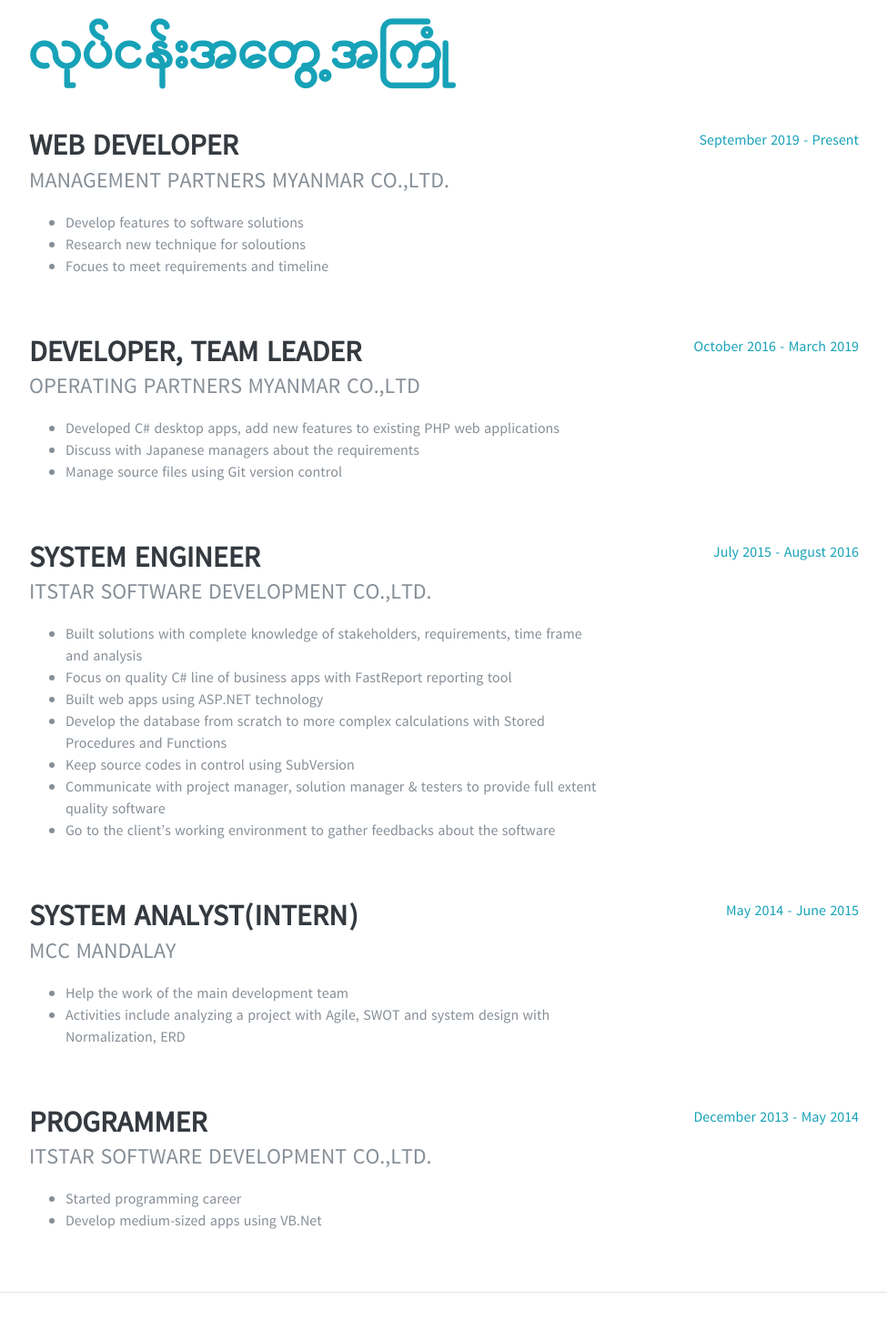
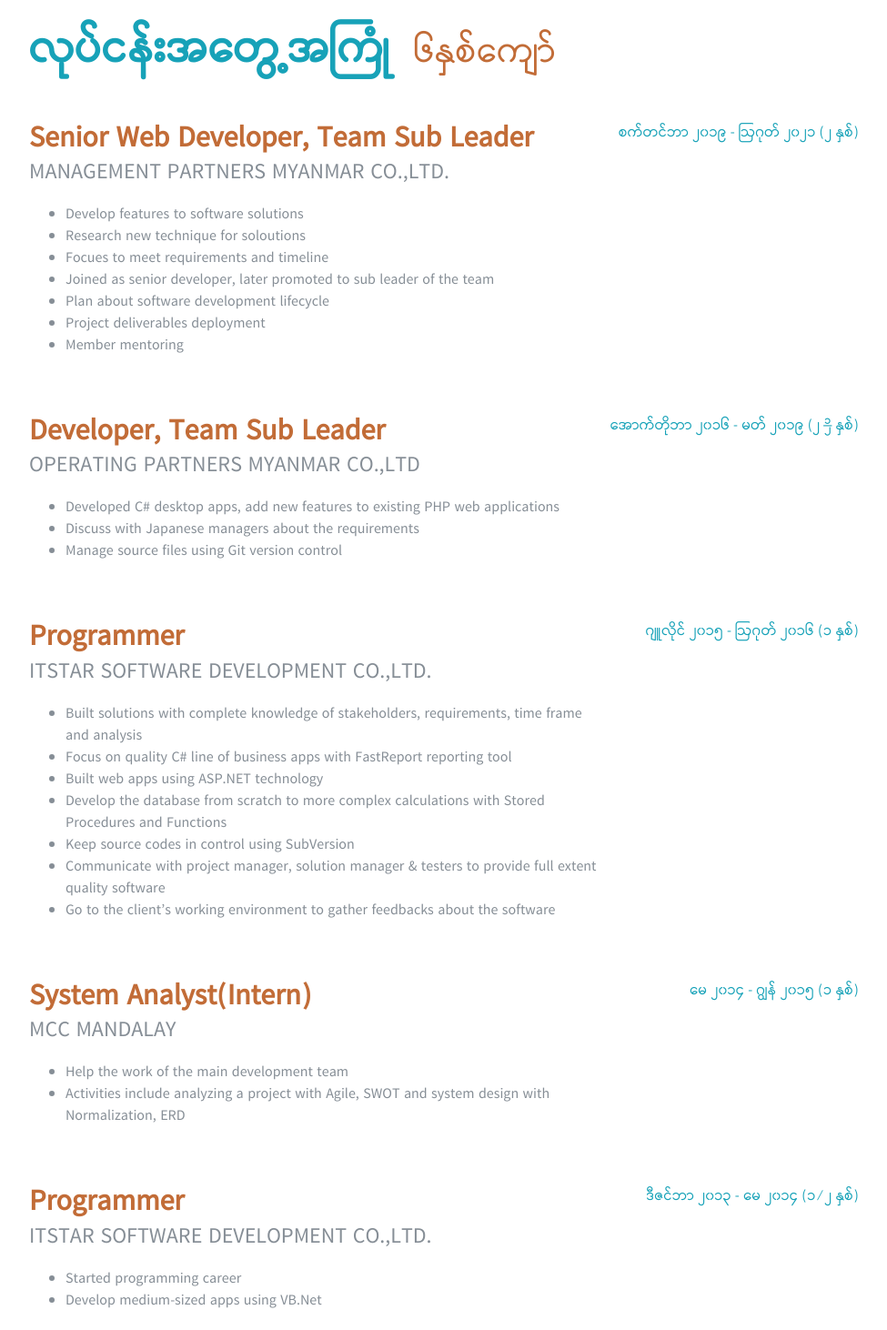
Before and after one commit to myo-ko/myo-ko.github.io, a website: page mm/index.html in a window 1280 px wide. Shown: the part 820-2282 px from the top of the page at 91% size, without its empty margins (288-1263 px from the left). Drawn offline with Linux system fonts and the light colour scheme; a web font is replaced by a local one.

Commit message:
Updated exp

```diff
--- a/css/mm-unicode.css
+++ b/css/mm-unicode.css
@@ -26,7 +26,7 @@
   }
 
   h2 {
-	font-size: 3.5rem;
+	font-size: 3rem;
   }
 
   h3 {
--- a/mm/index.html
+++ b/mm/index.html
@@ -22,15 +22,20 @@
 	<link href="../css/resume.min.css" rel="stylesheet">
 	<link href="../css/mm-unicode.css" rel="stylesheet">
 
-	<!-- Global site tag (gtag.js) - Google Analytics -->
-	<script async src="https://www.googletagmanager.com/gtag/js?id=UA-149134168-2"></script>
-	<script>
-	window.dataLayer = window.dataLayer || [];
-	function gtag(){dataLayer.push(arguments);}
-	gtag('js', new Date());
-
-	gtag('config', 'UA-149134168-2');
-	</script>
+	<style>
+		.bg-primary {
+			background-color: #3778c2 !important;
+		}
+		.exp-role {
+			color: #c26c37!important;
+			text-transform: none;
+		}
+		#experience small {
+			color: #c26c37;
+			text-transform: none;
+			margin-left: 10px;
+		}
+	</style>
 </head>
 
 <body id="page-top">
@@ -116,26 +121,30 @@
 
 		<section class="resume-section p-3 p-lg-5 d-flex justify-content-center" id="experience">
 			<div class="w-100">
-				<h2 class="text-primary mb-5">လုပ်ငန်းအတွေ့အကြုံ</h2>
+				<h2 class="text-primary mb-5">လုပ်ငန်းအတွေ့အကြုံ <small>၆နှစ်ကျော်</small></h2>
 
 				<div class="resume-item d-flex flex-column flex-md-row justify-content-between mb-5">
 					<div class="resume-content">
-						<h3 class="mb-0">Web Developer</h3>
+						<h3 class="mb-0 exp-role">Senior Web Developer, Team Sub Leader</h3>
 						<div class="subheading mb-3">Management Partners Myanmar Co.,Ltd.</div>
 						<ul>
 							<li>Develop features to software solutions</li>
 							<li>Research new technique for soloutions</li>
 							<li>Focues to meet requirements and timeline</li>
+							<li>Joined as senior developer, later promoted to sub leader of the team</li>
+							<li>Plan about software development lifecycle</li>
+							<li>Project deliverables deployment</li>
+							<li>Member mentoring</li>
 						</ul>
 					</div>
 					<div class="resume-date text-md-right">
-						<span class="text-primary">September 2019 - Present</span>
+						<span class="text-primary">စက်တင်ဘာ ၂၀၁၉ - ဩဂုတ် ၂၀၂၁ (၂ နှစ်)</span>
 					</div>
 				</div>
 
 				<div class="resume-item d-flex flex-column flex-md-row justify-content-between mb-5">
 					<div class="resume-content">
-						<h3 class="mb-0">Developer, Team Leader</h3>
+						<h3 class="mb-0 exp-role">Developer, Team Sub Leader</h3>
 						<div class="subheading mb-3">Operating Partners Myanmar Co.,Ltd</div>
 						<ul>
 							<li>Developed C# desktop apps, add new features to existing PHP web applications </li>
@@ -144,13 +153,13 @@
 						</ul>
 					</div>
 					<div class="resume-date text-md-right">
-						<span class="text-primary">October 2016 - March 2019</span>
+						<span class="text-primary">အောက်တိုဘာ ၂၀၁၆ - မတ် ၂၀၁၉ (၂ ၁&frasl;၂ နှစ်)</span>
 					</div>
 				</div>
 
 				<div class="resume-item d-flex flex-column flex-md-row justify-content-between mb-5">
 					<div class="resume-content">
-						<h3 class="mb-0">System Engineer</h3>
+						<h3 class="mb-0 exp-role">Programmer</h3>
 						<div class="subheading mb-3">ITStar Software Development Co.,Ltd.</div>
 						<ul>
 							<li>Built solutions with complete knowledge of stakeholders, requirements, time frame and
@@ -167,13 +176,13 @@
 						</ul>
 					</div>
 					<div class="resume-date text-md-right">
-						<span class="text-primary">July 2015 - August 2016</span>
+						<span class="text-primary">ဂျူလိုင် ၂၀၁၅ - ဩဂုတ် ၂၀၁၆ (၁ နှစ်)</span>
 					</div>
 				</div>
 
 				<div class="resume-item d-flex flex-column flex-md-row justify-content-between mb-5">
 					<div class="resume-content">
-						<h3 class="mb-0">System Analyst(Intern)</h3>
+						<h3 class="mb-0 exp-role">System Analyst(Intern)</h3>
 						<div class="subheading mb-3">MCC Mandalay</div>
 						<ul>
 							<li>Help the work of the main development team</li>
@@ -182,13 +191,13 @@
 						</ul>
 					</div>
 					<div class="resume-date text-md-right">
-						<span class="text-primary">May 2014 - June 2015</span>
+						<span class="text-primary">မေ ၂၀၁၄ - ဂျွန် ၂၀၁၅ (၁ နှစ်)</span>
 					</div>
 				</div>
 
 				<div class="resume-item d-flex flex-column flex-md-row justify-content-between">
 					<div class="resume-content">
-						<h3 class="mb-0">Programmer</h3>
+						<h3 class="mb-0 exp-role">Programmer</h3>
 						<div class="subheading mb-3">ITStar Software Development Co.,Ltd.</div>
 						<ul>
 							<li>Started programming career </li>
@@ -196,7 +205,7 @@
 						</ul>
 					</div>
 					<div class="resume-date text-md-right">
-						<span class="text-primary">December 2013 - May 2014</span>
+						<span class="text-primary">ဒီဇင်ဘာ ၂၀၁၃ - မေ ၂၀၁၄ (၁ &frasl; ၂ နှစ်)</span>
 					</div>
 				</div>
 
@@ -293,6 +302,9 @@
 					<li>
 						<i class="fa-li fa fa-check"></i>
 						Angular - ၁ နှစ်</li>
+					<li>
+						<i class="fa-li fa fa-check"></i>
+						VueJS - ၁ နှစ်</li>
 				</ul>
 
 				<div class="subheading mb-2">Database နည်းပညာ</div>
```
Also changed, not shown: index.html (+47 -24 lines).
